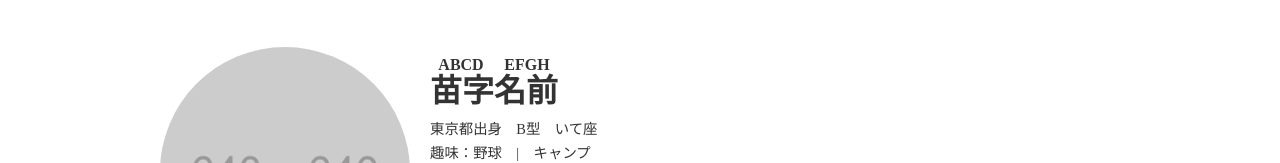
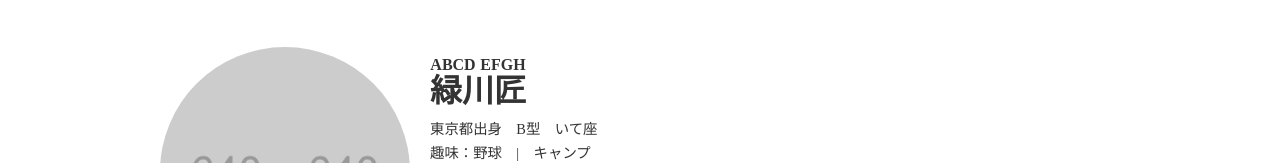
Before and after one commit to takumi825/homepage1129, a plain HTML site: page index.html in a window 1280 px wide. Shown: the part 854-1017 px from the top of the page. Drawn offline with nearby package versions, Linux system fonts and the light colour scheme.

Commit message:
名前変えた

```diff
--- a/index.html
+++ b/index.html
@@ -34,7 +34,7 @@
         <div class="content">
           <img src="me.jpg" alt="苗字名前">
           <div class="text">
-            <h3 class="content-name"><ruby><rb>苗字名前</rb><rt>ABCD EFGH</rt> </ruby></h3>
+            <h3 class="content-name"><ruby><rb>緑川匠</rb><rt>ABCD EFGH</rt> </ruby></h3>
             <p>東京都出身　B型　いて座<br>趣味：野球　|　キャンプ</p>
             <p>中学は野球部、高校は陸上部でした。<br>身体を動かすのが好きで今でも大学生や社会人の方たちと草野球をしています。<br>
               池袋のお勧めの場所は、<a href="https://grandscape-ikebukuro.jp/">グランドスケープ池袋</a>の屋上にあるバッティングセンター。<br>
```
